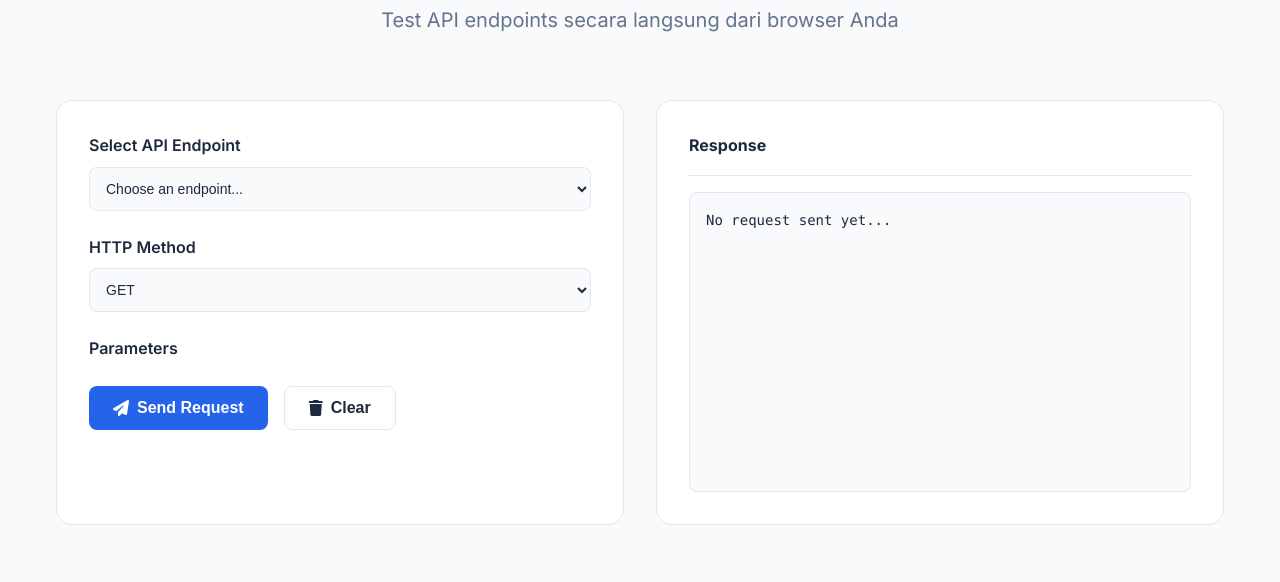
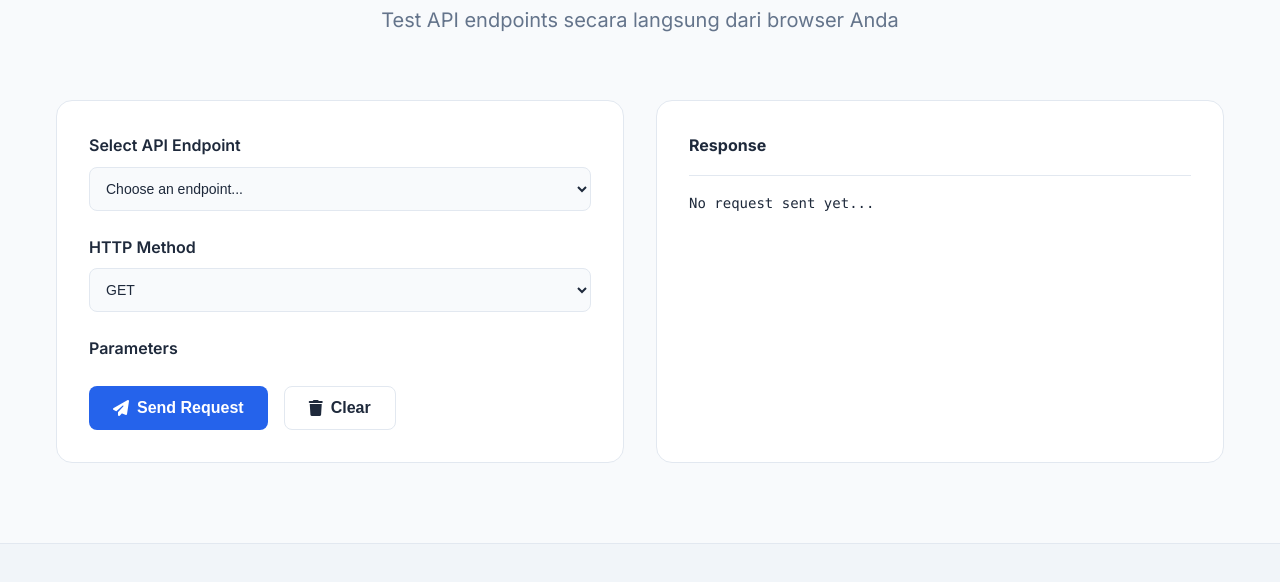
Before and after one commit to ShotaQuen/apiss, a website: page src/static/index.html in a window 1280 px wide. Shown: the part 2873-3455 px from the top of the page. Drawn offline with Linux system fonts and the light colour scheme; no server answers.

Commit message:
update styles.css

```diff
--- a/src/static/styles.css
+++ b/src/static/styles.css
@@ -734,12 +734,16 @@ body {
     color: white;
 }
 
-.response-content {
-    background: var(--bg-secondary);
-    border: 1px solid var(--border-color);
-    border-radius: var(--radius-md);
-    padding: 1rem;
-    min-height: 300px;
+.response-content pre {
+    font-family: 'Monaco', 'Menlo', 'Ubuntu Mono', monospace;
+    font-size: 0.875rem;
+    line-height: 1.6;
+    color: var(--text-primary);
+    white-space: pre-wrap;
+    word-wrap: break-word;
+    overflow-x: auto;
+    overflow-wrap: break-word;
+    max-width: 100%;
 }
 
 .response-content pre {
```
